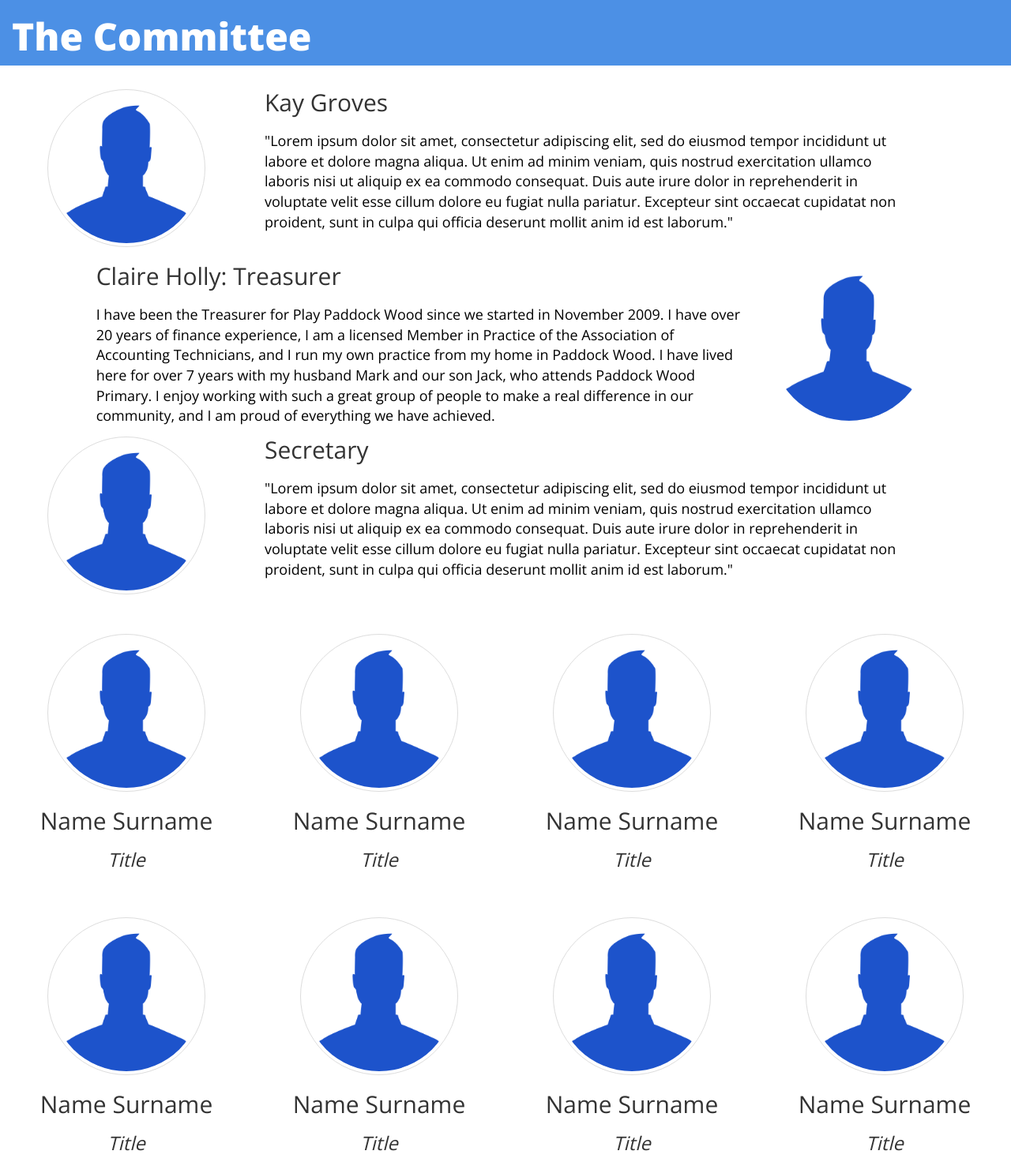
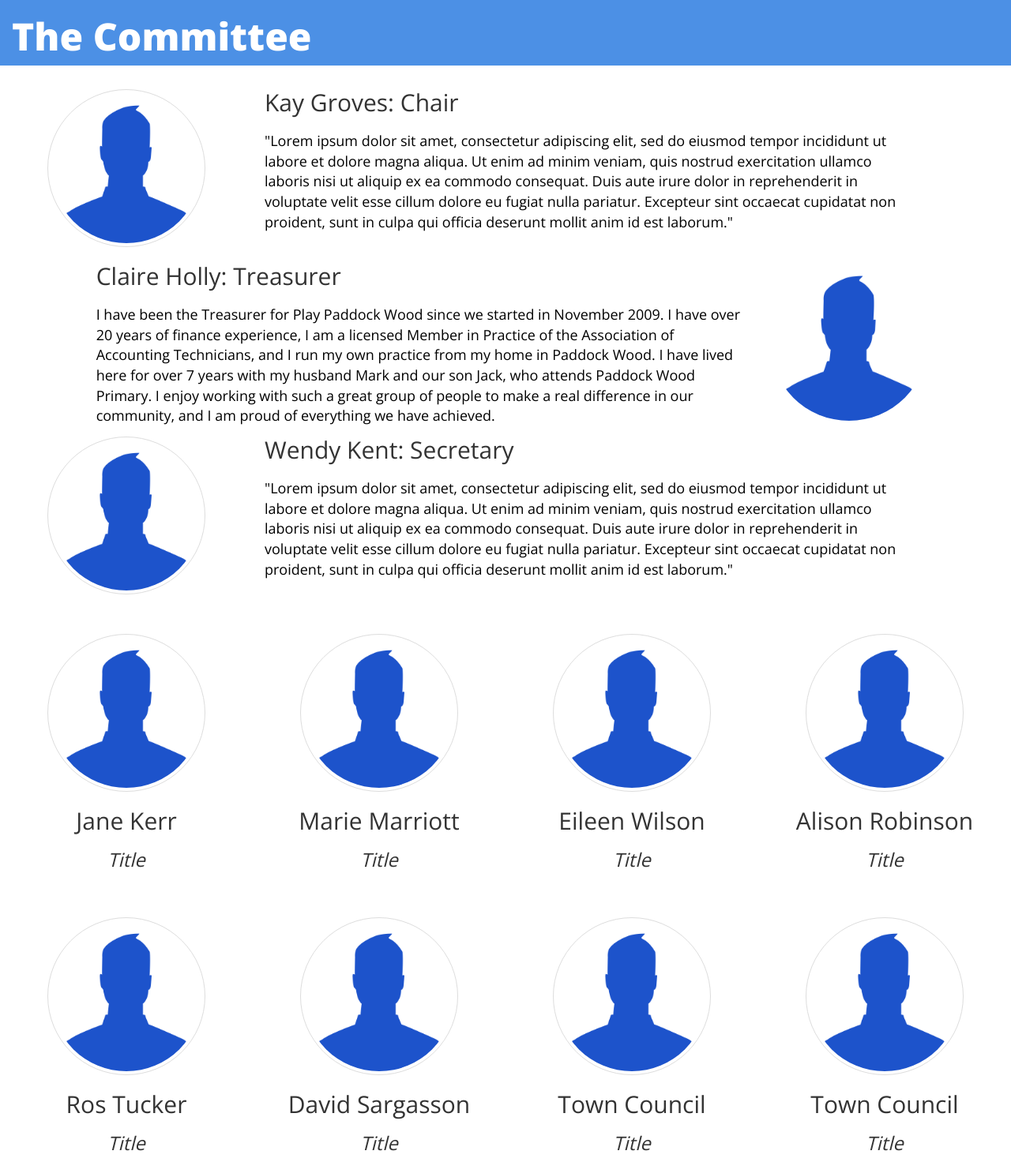
Before and after one commit to jonodrew/PPW-site, a PHP site: page /committee.php in a window 1280 px wide. Shown: the part 130-1602 px from the top of the page at 79% size. Run offline with PHP 8.4, Linux system fonts and the light colour scheme; some libraries are stand-ins or nearby versions.

Commit message:
added names of all members apart from councillors

```diff
--- a/committee.php
+++ b/committee.php
@@ -20,7 +20,7 @@ include('head.php');
         <img src="/images/butterfly.png" class="img-thumbnail">
       </div>
       <div class="col-md-8 col-xs-11">
-        <h2>Kay Groves</h2><br>
+        <h2>Kay Groves: Chair</h2><br>
         <p>"Lorem ipsum dolor sit amet, consectetur adipiscing elit, sed do eiusmod tempor incididunt ut labore et dolore magna aliqua. Ut enim ad minim veniam, quis nostrud exercitation ullamco laboris nisi ut aliquip ex ea commodo consequat. Duis aute irure dolor in reprehenderit in voluptate velit esse cillum dolore eu fugiat nulla pariatur. Excepteur sint occaecat cupidatat non proident, sunt in culpa qui officia deserunt mollit anim id est laborum."</p>
       </div>
     </div>
@@ -38,7 +38,7 @@ include('head.php');
         <img src="/images/butterfly.png" class="img-thumbnail">
       </div>
       <div class="col-md-8 col-xs-11">
-        <h2>Secretary</h2><br>
+        <h2>Wendy Kent: Secretary</h2><br>
         <p>"Lorem ipsum dolor sit amet, consectetur adipiscing elit, sed do eiusmod tempor incididunt ut labore et dolore magna aliqua. Ut enim ad minim veniam, quis nostrud exercitation ullamco laboris nisi ut aliquip ex ea commodo consequat. Duis aute irure dolor in reprehenderit in voluptate velit esse cillum dolore eu fugiat nulla pariatur. Excepteur sint occaecat cupidatat non proident, sunt in culpa qui officia deserunt mollit anim id est laborum."</p>
       </div>
     </div>
@@ -63,19 +63,19 @@ include('head.php');
   </div>
   <div class="row">
     <div class="col-md-3 col-xs-4">
-      <h2>Name Surname<br></h2>
+      <h2>Jane Kerr<br></h2>
       <h3><em>Title</em></h3>
     </div>
     <div class="col-md-3 col-xs-4">
-      <h2>Name Surname<br></h2>
+      <h2>Marie Marriott<br></h2>
       <h3><em>Title</em></h3>
     </div>
     <div class="col-md-3 col-xs-4">
-      <h2>Name Surname<br></h2>
+      <h2>Eileen Wilson<br></h2>
       <h3><em>Title</em></h3>
     </div>
     <div class="col-md-3 col-xs-4">
-      <h2>Name Surname<br></h2>
+      <h2>Alison Robinson<br></h2>
       <h3><em>Title</em></h3>
     </div>
   </div>
@@ -96,19 +96,19 @@ include('head.php');
   </div>
   <div class="row">
     <div class="col-md-3 col-xs-4">
-      <h2>Name Surname<br></h2>
+      <h2>Ros Tucker<br></h2>
       <h3><em>Title</em></h3>
     </div>
     <div class="col-md-3 col-xs-4">
-      <h2>Name Surname<br></h2>
+      <h2>David Sargasson<br></h2>
       <h3><em>Title</em></h3>
     </div>
     <div class="col-md-3 col-xs-4">
-      <h2>Name Surname<br></h2>
+      <h2>Town Council<br></h2>
       <h3><em>Title</em></h3>
     </div>
     <div class="col-md-3 col-xs-4">
-      <h2>Name Surname<br></h2>
+      <h2>Town Council<br></h2>
       <h3><em>Title</em></h3>
     </div>
   </div>
```
